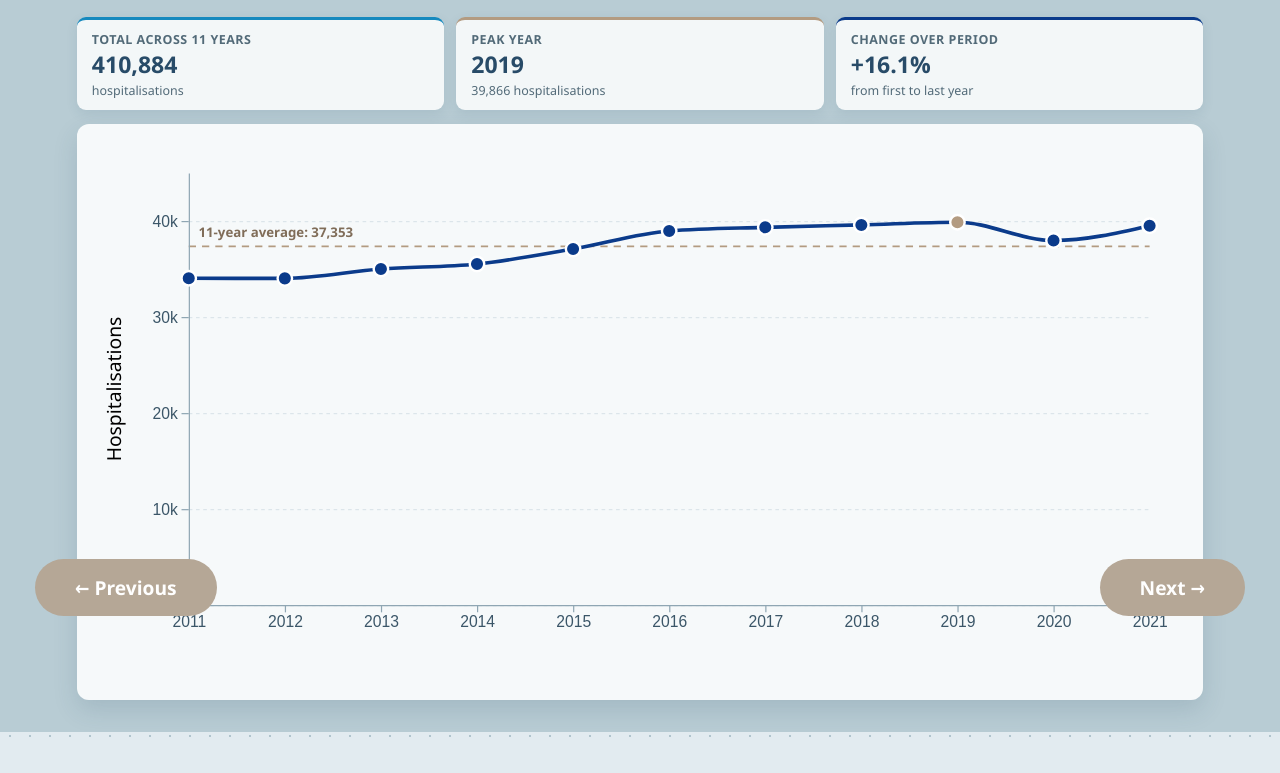
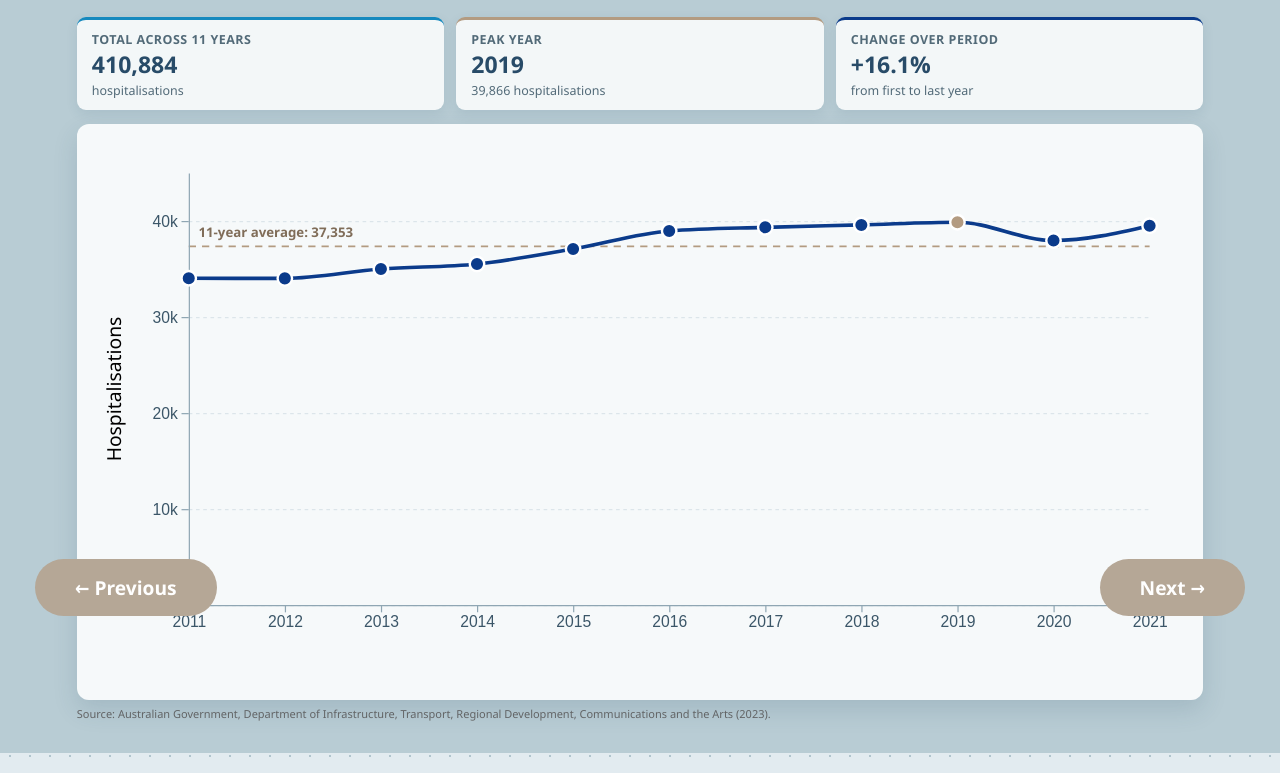
Before and after one commit to DennisB-098/Data_Vis_Project, a plain HTML site: page Q1.html in a window 1280 px wide. Shown: the part 154-927 px from the top of the page. Before the commit the page ends 906 px from the top, so only its background shows below. Drawn offline with nearby package versions, Linux system fonts and the light colour scheme.

Commit message:
data sources

```diff
--- a/Q1.html
+++ b/Q1.html
@@ -47,6 +47,7 @@
                 <div id="q1-chart" class="chart-card">
                     <p class="chart-error">Loading annual data…</p>
                 </div>
+                <p class="chart-source">Source: Australian Government, Department of Infrastructure, Transport, Regional Development, Communications and the Arts (2023).</p>
             </div>
         </div>
     </div>
--- a/css/styles.css
+++ b/css/styles.css
@@ -835,6 +835,13 @@ body:has(#slide-chart) .slide {
     overflow: visible;
 }
 
+.chart-source {
+    margin: 6px 0 0;
+    color: #666666;
+    font-size: 11px;
+    line-height: 1.4;
+}
+
 .q4-page-navigation {
     display: flex;
     justify-content: space-between;
```
Also changed, not shown: Q2.html (+1 -0 lines), Q3.html (+1 -0 lines), Q4.html (+1 -0 lines), Q5.html (+1 -0 lines), Q6.html (+1 -0 lines).
